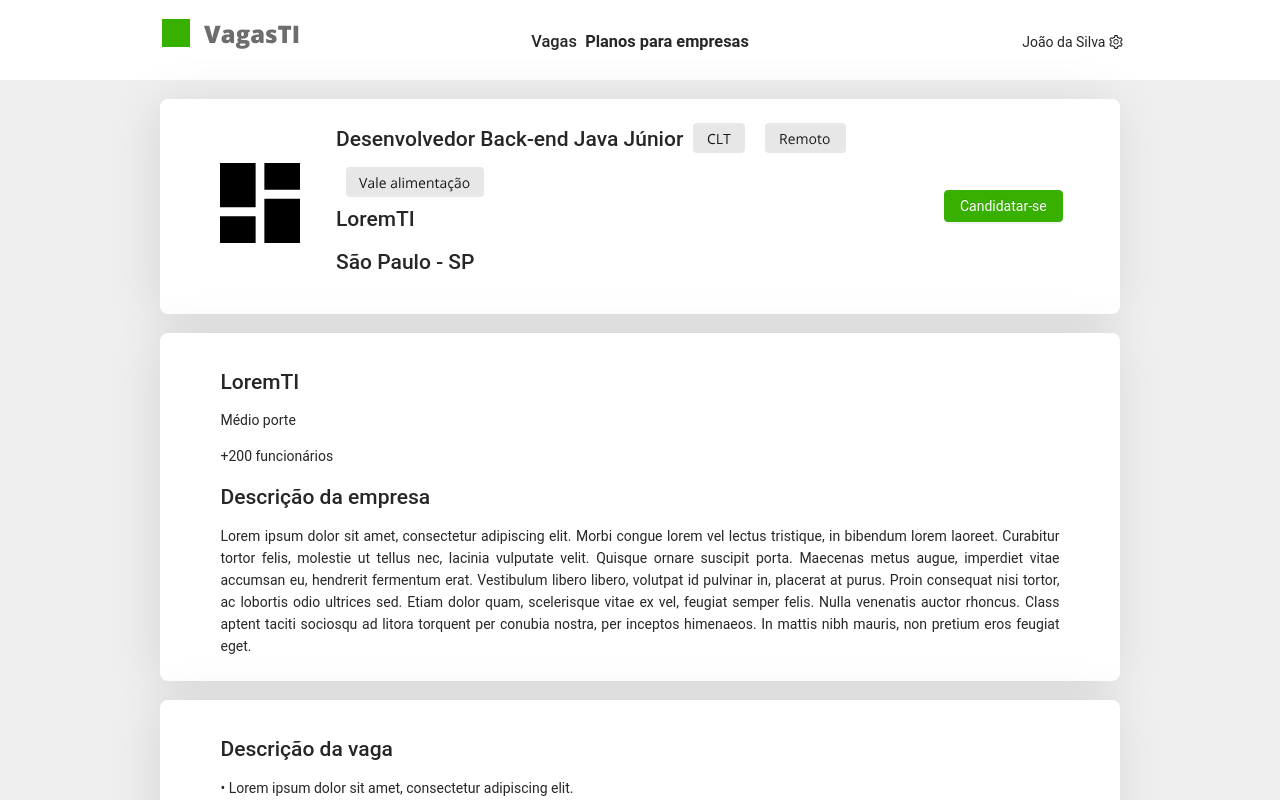
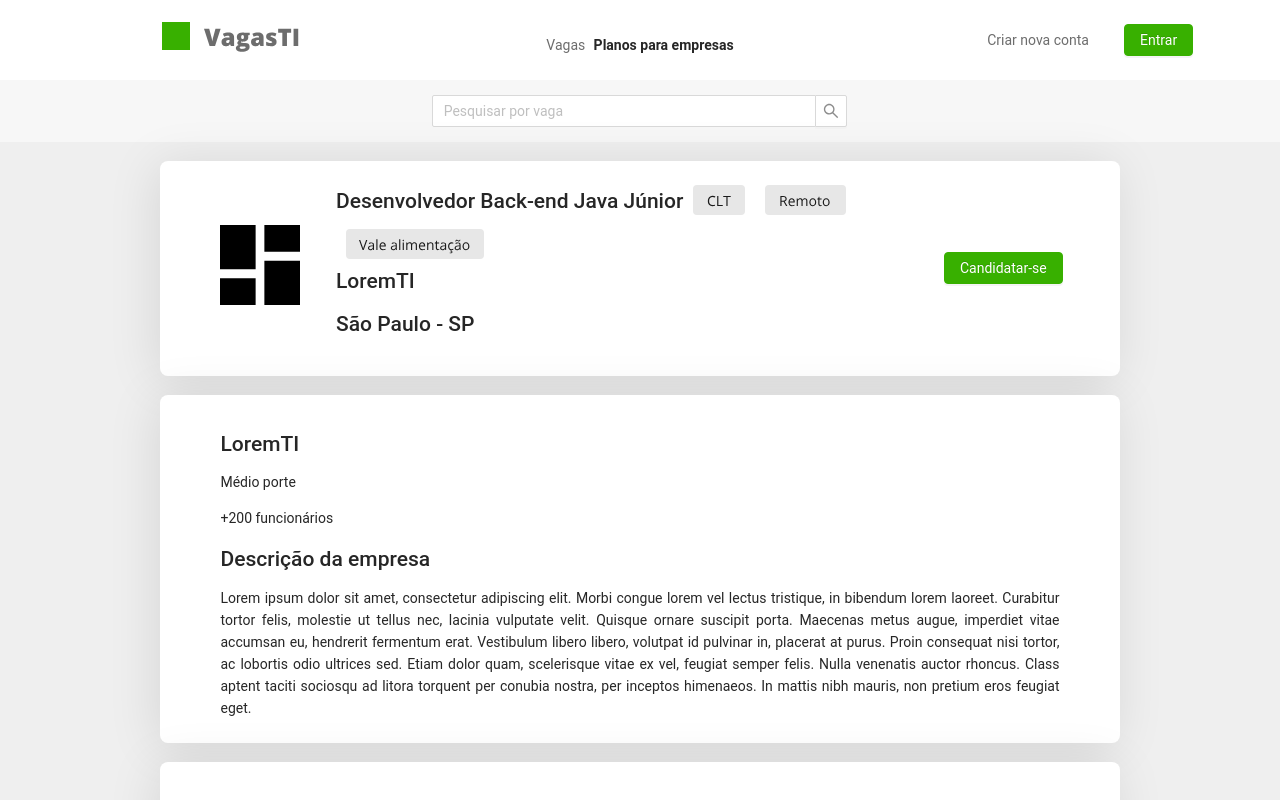
Before and after one commit to vitorgongora/uem-const-soft-vagas-ti-front-end, a React (Create React App) app: page /user/vagaSelecionada in a window 1280 px wide. Shown: the top 800 px of the page. Built offline with nearby package versions, Linux system fonts and the light colour scheme.

Commit message:
-Textos no padrão antd - Barra de pesquisa colocada na página de vagas específicas - Ajustes na página do site personalizável

```diff
--- a/src/pages/DeveloperApply/DeveloperApply.js
+++ b/src/pages/DeveloperApply/DeveloperApply.js
@@ -16,10 +16,11 @@ import "../../sass/layout-header.scss";
 import UserButton from "../../components/layout/GlobalHeader/UserButton/UserButton";
 import { LoadingOutlined, PlusOutlined, UploadOutlined } from "@ant-design/icons";
 import { Link } from "react-router-dom";
+import Title from "antd/lib/skeleton/Title";
 
 const DeveloperApply = (props) => {
   document.body.style.backgroundColor = "#EFEFEF";
-  const {  Text, Link } = Typography;
+  const {  Text, Link,Title } = Typography;
   let loading = false;
 
   const uploadButton = (
@@ -56,8 +57,8 @@ const DeveloperApply = (props) => {
           </Col>
           <Col span={8} style={{ marginTop: "1%", display: "flex", flexDirection: "row" }}>
             <Row justify="center" style={{ width: "100%" }}>
-              <h3 style={{ marginRight: "1%" }}>Vagas</h3>
-              <h3 style={{ marginLeft: "1%", fontWeight: "bold" }}>Planos para empresas</h3>
+              <Text  style={{ marginRight: "1%",color:"#6D6D6D" }}>Vagas</Text>
+              <Text  style={{ marginLeft: "1%", fontWeight: "bold" }}>Planos para empresas</Text>
             </Row>
           </Col>
           <Col span={8} style={{ marginTop: "1%" }}>
--- a/src/pages/VagasUsuario/PaginaSitePersonalizavel.js
+++ b/src/pages/VagasUsuario/PaginaSitePersonalizavel.js
@@ -124,21 +124,18 @@ const PaginaSitePersonalizavel = (props) => {
             </Row>
           </Col>
           <Col span={8} style={{ marginTop: "1%", display: "flex", flexDirection: "row" }}>
-            <Row justify="center" style={{ width: "100%" }}>
-              <h3 style={{ marginRight: "1%" }}>Vagas</h3>
-              <h3 style={{ marginLeft: "1%", fontWeight: "bold" }}>Planos para empresas</h3>
-            </Row>
+
           </Col>
           <Col span={8} style={{ marginTop: "1%" }}>
             <Row justify="center" style={{ marginLeft: "8%" }}>
-              <Button type="secondary" style={{ marginLeft: "5%", marginTop: "1%" }} href="/cadastro">Criar nova conta</Button>
+              <Button type="link" style={{ marginLeft: "5%", marginTop: "1%" ,color:"#6D6D6D"}}  href="/cadastro">Criar nova conta</Button>
               <Button type="primary" color="#E93E3E" style={{ marginLeft: "5%", marginTop: "1%" }} href="/login" danger>Entrar</Button>
             </Row>
           </Col>
         </Row>
       </Layout.Header>
       <Layout style={{backgroundColor:"#EFEFEF"}}>
-        <Row style={{marginTop:"1%", marginLeft:"1%"}} justify="center">
+        <Row style={{ backgroundColor:"#F7F7F7",padding:"20px"}} justify="center">
           <Col span={8}>
               <Input.Search
                 placeholder="Pesquisar por vaga"
--- a/src/pages/VagasUsuario/PaginaVagas.js
+++ b/src/pages/VagasUsuario/PaginaVagas.js
@@ -5,6 +5,7 @@ import { LoadingOutlined, PlusOutlined} from "@ant-design/icons";
 import { Link } from "react-router-dom";
 
 const PaginaVagas = (props) => {
+  const {  Text, Link,Title } = Typography;
   let loading = false;
 
   const [expandedKeys, setExpandedKeys] = useState(['0-0-0', '0-1-0','0-2-0']);
@@ -123,20 +124,20 @@ const PaginaVagas = (props) => {
           </Col>
           <Col span={8} style={{ marginTop: "1%", display: "flex", flexDirection: "row" }}>
             <Row justify="center" style={{ width: "100%" }}>
-              <h3 style={{ marginRight: "1%" }}>Vagas</h3>
-              <h3 style={{ marginLeft: "1%", fontWeight: "bold" }}>Planos para empresas</h3>
+              <Text style={{ marginRight: "1%",color:"#6D6D6D"  }}>Vagas</Text>
+              <Text style={{ marginLeft: "1%", fontWeight: "bold" }}>Planos para empresas</Text>
             </Row>
           </Col>
           <Col span={8} style={{ marginTop: "1%" }}>
             <Row justify="center" style={{ marginLeft: "8%" }}>
-              <Button type="secondary" style={{ marginLeft: "5%", marginTop: "1%" }} href="/cadastro">Criar nova conta</Button>
+              <Button type="link" style={{ marginLeft: "5%", marginTop: "1%" ,color:"#6D6D6D"}} href="/cadastro">Criar nova conta</Button>
               <Button type="primary" style={{ marginLeft: "5%", marginTop: "1%" }} href="/login">Entrar</Button>
             </Row>
           </Col>
         </Row>
       </Layout.Header>
       <Layout style={{backgroundColor:"#EFEFEF"}}>
-        <Row style={{marginTop:"1%", marginLeft:"1%"}} justify="center">
+        <Row style={{ backgroundColor:"#F7F7F7",padding:"15px"}} justify="center">
           <Col span={8}>
               <Input.Search
                 placeholder="Pesquisar por vaga"
--- a/src/pages/VagasUsuario/VagaEspecifica.js
+++ b/src/pages/VagasUsuario/VagaEspecifica.js
@@ -1,5 +1,5 @@
 import React from "react";
-import {Row, Col, Typography, Card, Button, Layout} from "antd";
+import {Row, Col, Typography, Card, Button, Layout,Input} from "antd";
 import "../../sass/layout-header.scss";
 import UserButton from "../../components/layout/GlobalHeader/UserButton/UserButton";
 document.body.style.backgroundColor = "#EFEFEF";
@@ -59,21 +59,27 @@ const VagaEspecifica = (props) => {
             </Col>
             <Col span={8} style={{ marginTop: "1%", display: "flex", flexDirection: "row" }}>
               <Row justify="center" style={{ width: "100%" }}>
-                <h3 style={{ marginRight: "1%" }}>Vagas</h3>
-                <h3 style={{ marginLeft: "1%", fontWeight: "bold" }}>Planos para empresas</h3>
+                <Text style={{ marginRight: "1%",color:"#6D6D6D" }}>Vagas</Text>
+                <Text style={{ marginLeft: "1%", fontWeight: "bold" }}>Planos para empresas</Text>
               </Row>
             </Col>
             <Col span={8} style={{ marginTop: "1%" }}>
               <Row justify="center" style={{ marginLeft: "8%" }}>
-                <UserButton
-                  username={"João da Silva"}
-                  accessLevel={"account_admin"}
-                />
+                <Button type="link" style={{ marginLeft: "5%", marginTop: "1%" ,color:"#6D6D6D"}} href="/cadastro">Criar nova conta</Button>
+                <Button type="primary" style={{ marginLeft: "5%", marginTop: "1%" }} href="/login">Entrar</Button>
               </Row>
             </Col>
           </Row>
         </Layout.Header>
         <Layout style={{backgroundColor:"#EFEFEF"}}>
+          <Row style={{ backgroundColor:"#F7F7F7",padding:"15px"}} justify="center">
+            <Col span={8}  >
+                <Input.Search
+                  placeholder="Pesquisar por vaga"
+                  allowClear>
+                </Input.Search>
+            </Col>
+          </Row>
           <Row justify="center">
             <Col span={18}>
                 <Row>
```
